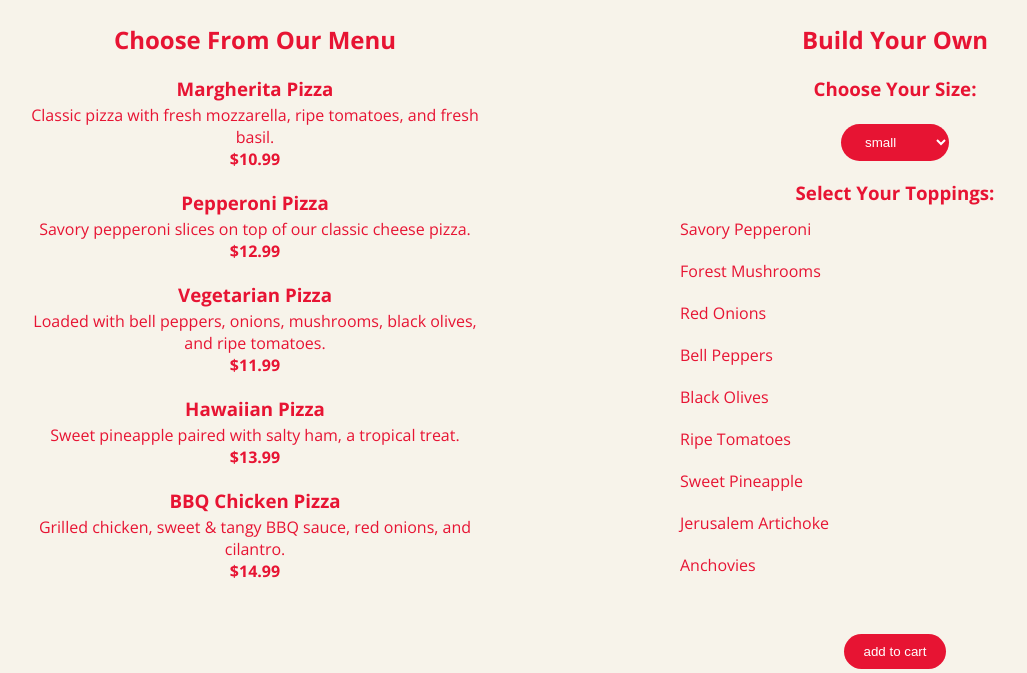
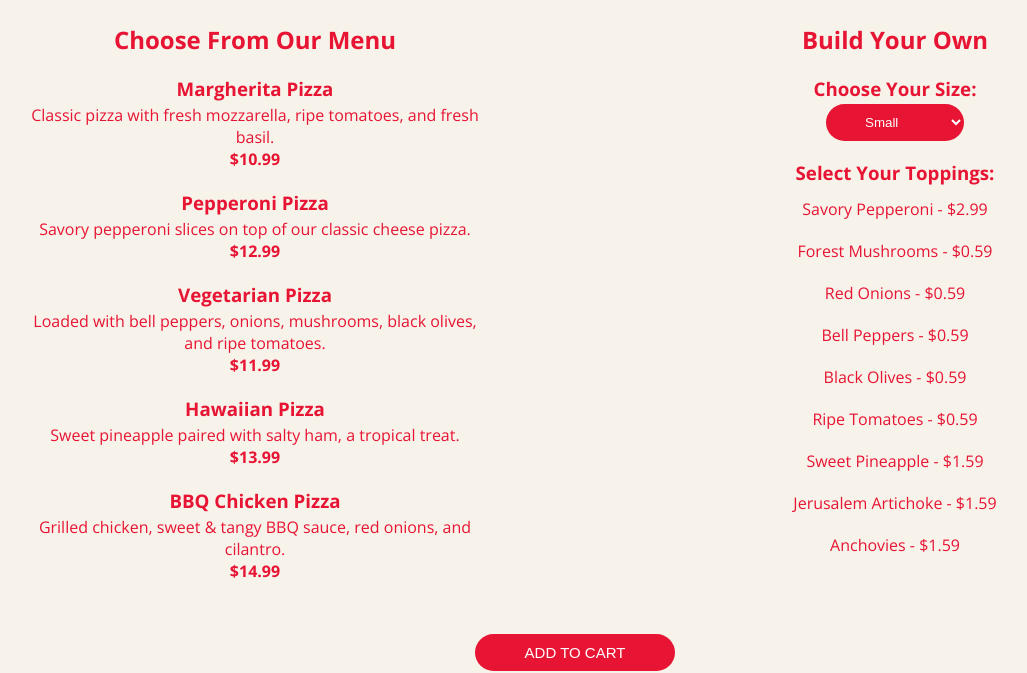
Before and after one commit to Object-ions/pizzaParlor, a plain HTML site: page index.html in a window 1280 px wide. Shown: the part 296-969 px from the top of the page, without its empty margins (65-1092 px from the left). Drawn offline with nearby package versions, Linux system fonts and the light colour scheme.

Commit message:
play with styles and tags.

```diff
--- a/css/styles.css
+++ b/css/styles.css
@@ -35,8 +35,8 @@ p {
 }
 
 select {
-  margin-top: 20px;
-  padding: 10px 20px;
+  /* margin-top: 20px; */
+  padding: 10px 35px;
   border-radius: 20px;
   background-color: #e71433;
   color: white;
@@ -133,10 +133,25 @@ button {
   transition: visibility 0s, opacity 0.5s linear;
 }
 
+.hidden-checkbox {
+  display: none;
+}
+
+.selectable {
+  display: inline-block;
+  padding: 5px;
+  margin: 5px;
+  transition: border 0.3s;
+}
+
+.selectable.selected {
+  border: 2px solid #e71433;
+}
+
 /* Id's ----------------------- */
 #selectToppings {
   display: flex;
-  align-items: flex-start;
+  align-items: center;
   flex-direction: column;
   margin-bottom: 10px;
 }
@@ -151,18 +166,8 @@ button {
   font-weight: bold;
 }
 
-/*  */
-
-.hidden-checkbox {
-  display: none;
+#cart {
+  width: 200px;
+  font-size: 15px;
+  text-transform: uppercase;
 }
-
-.selectable {
-  display: inline-block;
-  padding: 10px;
-  transition: border 0.3s;
-}
-
-.selectable.selected {
-  border: 2px solid #e71433;
-}
--- a/index.html
+++ b/index.html
@@ -9,6 +9,7 @@
 <body>
   <div class="halfpie-top"></div>
   <h1>Pie-Ritual Pizza</h1>
+  <div>
     <div class="main-div">
       <!-- menu -->
       <div>
@@ -50,57 +51,56 @@
         <h2>Build your own</h2>
         <h3>choose your size:</h3>
         <select id="sizeSelection">
-        <option id="small" value="small">small</option>
-        <option id="medium" value="medium">medium</option>
-        <option id="large" value="large">large</option>
+          <option id="small" value="small">Small</option>
+          <option id="medium" value="medium">Medium</option>
+          <option id="large" value="large">Large</option>
         </select>
         <!-- toppings ----------------------------------- -->
         <h3>select your toppings:</h3>
         <div id="selectToppings">
           <div class="selectable" id="pepperoni-wrapper">
             <input class="hidden-checkbox" id="pepperoni" type="checkbox">
-          <label for="pepperoni">savory pepperoni</label>
+            <label for="pepperoni">savory pepperoni - $2.99</label>
           </div>
           <div class="selectable" id="mushrooms-wrapper">
             <input class="hidden-checkbox" id="mushrooms" type="checkbox">
-          <label for="mushrooms">forest mushrooms</label>
+            <label for="mushrooms">forest mushrooms - $0.59</label>
           </div>
           <div class="selectable" id="onions-wrapper">
             <input class="hidden-checkbox" id="onions" type="checkbox">
-          <label for="onions">red onions</label>
+            <label for="onions">red onions - $0.59 </label>
           </div>
           <div class="selectable" id="peppers-wrapper">
             <input class="hidden-checkbox" id="peppers" type="checkbox">
-          <label for="peppers">bell peppers</label>
+            <label for="peppers">bell peppers - $0.59</label>
           </div>
           <div class="selectable" id="olives-wrapper">
             <input class="hidden-checkbox" id="olives" type="checkbox">
-          <label for="olives">black olives</label>
+            <label for="olives">black olives - $0.59</label>
           </div>
           <div class="selectable" id="tomatoes-wrapper">
             <input class="hidden-checkbox" id="tomatoes" type="checkbox">
-          <label for="tomatoes">ripe tomatoes</label>
+            <label for="tomatoes">ripe tomatoes - $0.59</label>
           </div>
           <div class="selectable" id="pineapple-wrapper">
             <input class="hidden-checkbox" id="pineapple" type="checkbox">
-          <label for="pineapple">sweet pineapple</label>
+            <label for="pineapple">sweet pineapple - $1.59</label>
           </div>
           <div class="selectable" id="artichoke-wrapper">
             <input class="hidden-checkbox" id="artichoke" type="checkbox">
-          <label for="artichoke">Jerusalem artichoke</label>
+            <label for="artichoke">Jerusalem artichoke - $1.59</label>
           </div>
           <div class="selectable" id="anchovies-wrapper">
             <input class="hidden-checkbox" id="anchovies" type="checkbox">
-          <label for="anchovies">anchovies</label>
+            <label for="anchovies">anchovies - $1.59</label>
           </div>
-      </div>
-      <div>
           <small id="error" class="invisible">Error message here</small>
-        <button id="cart">add to cart</button>
         </div>
       </div>
     </div>
-  <div class="halfpie-btm"></div>
+    <button id="cart">add to cart</button>
+  </div>
+  <!-- <div class="halfpie-btm"></div> -->
 
   <script src="js/app.js"></script>
 </body>
```
Lines whose indentation alone changed are shown as unchanged.
